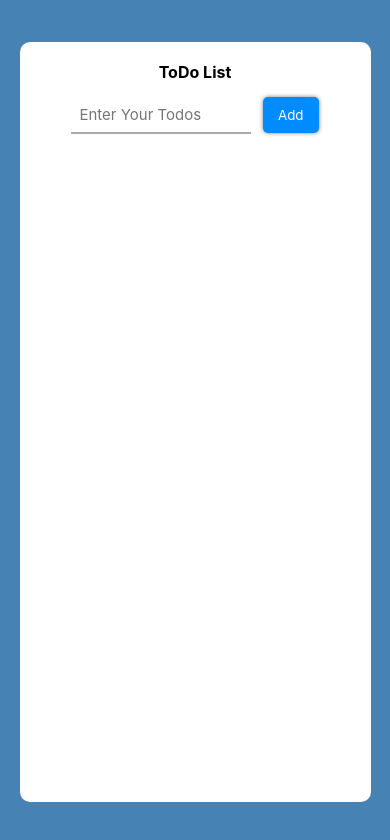
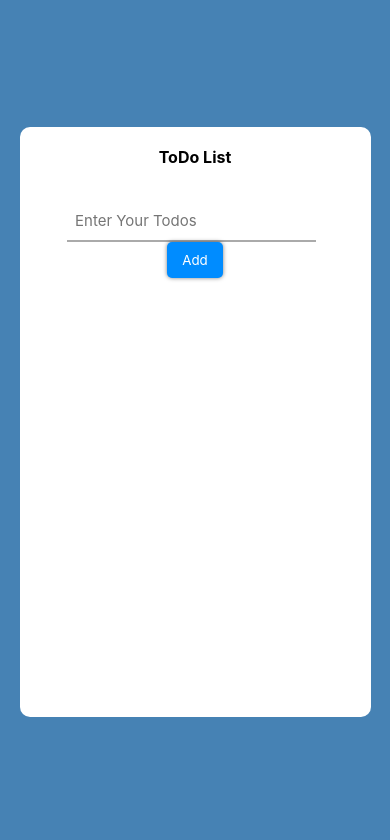
Before and after one commit to Poovarasan-A/Todo-App, a plain HTML site: page index.html in a window 390 px wide. Drawn offline with Linux system fonts and the light colour scheme.

Commit message:
mobile view update

```diff
--- a/style.css
+++ b/style.css
@@ -55,16 +55,16 @@ p:hover {
 @media only screen and (max-width: 600px) {
   .container {
     width: 90%;
-    height: 90vh;
+    height: 70vh;
     border-radius: 10px;
   }
   input {
-    width: 180px;
+    width: 80%;
+    height: 40px;
     border: none;
+    outline: none;
     border-bottom: 2px solid #aaa;
     margin-right: 7px;
-  }
-  strong {
-    margin-bottom: 20px;
+    margin-top: 20px;
   }
 }
```
